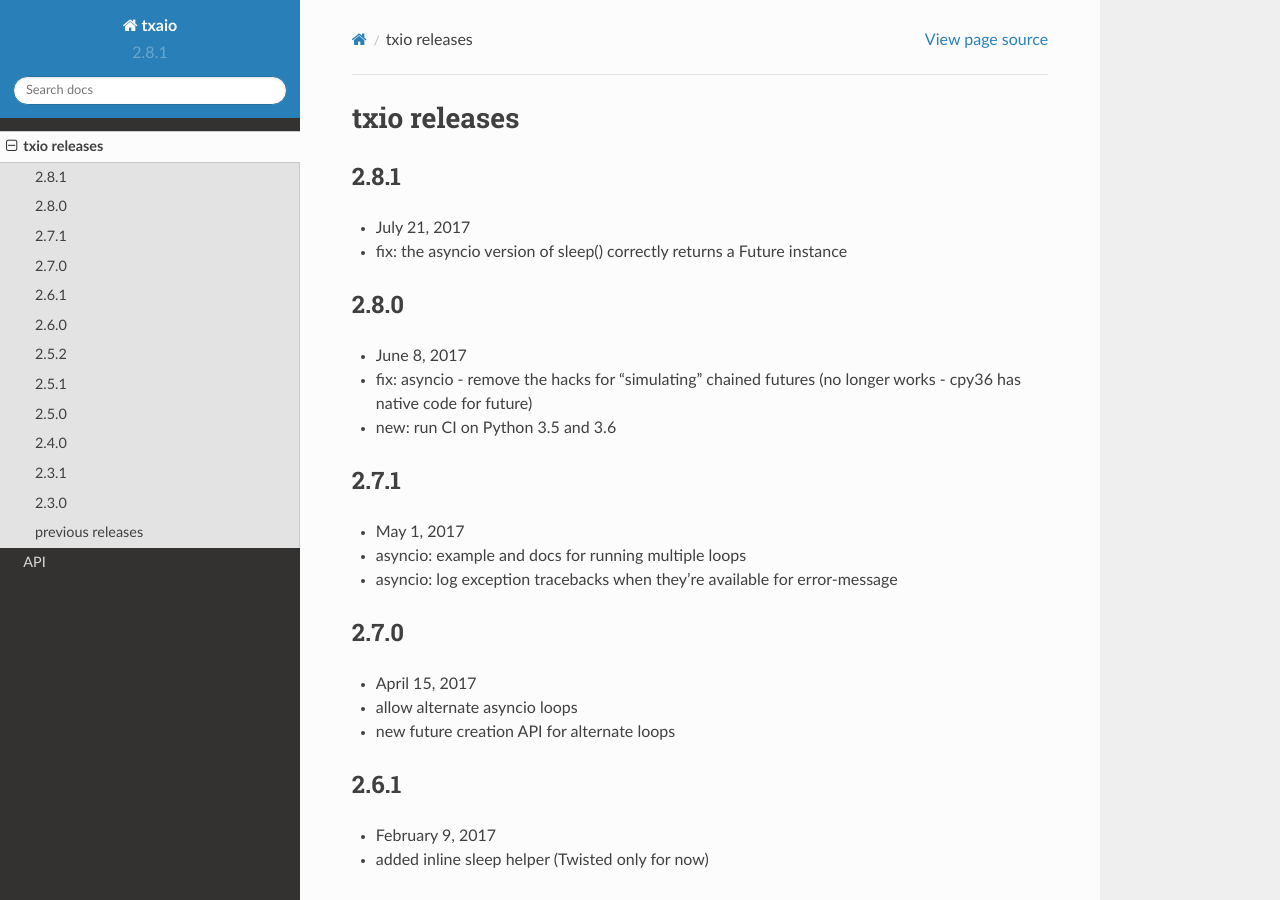
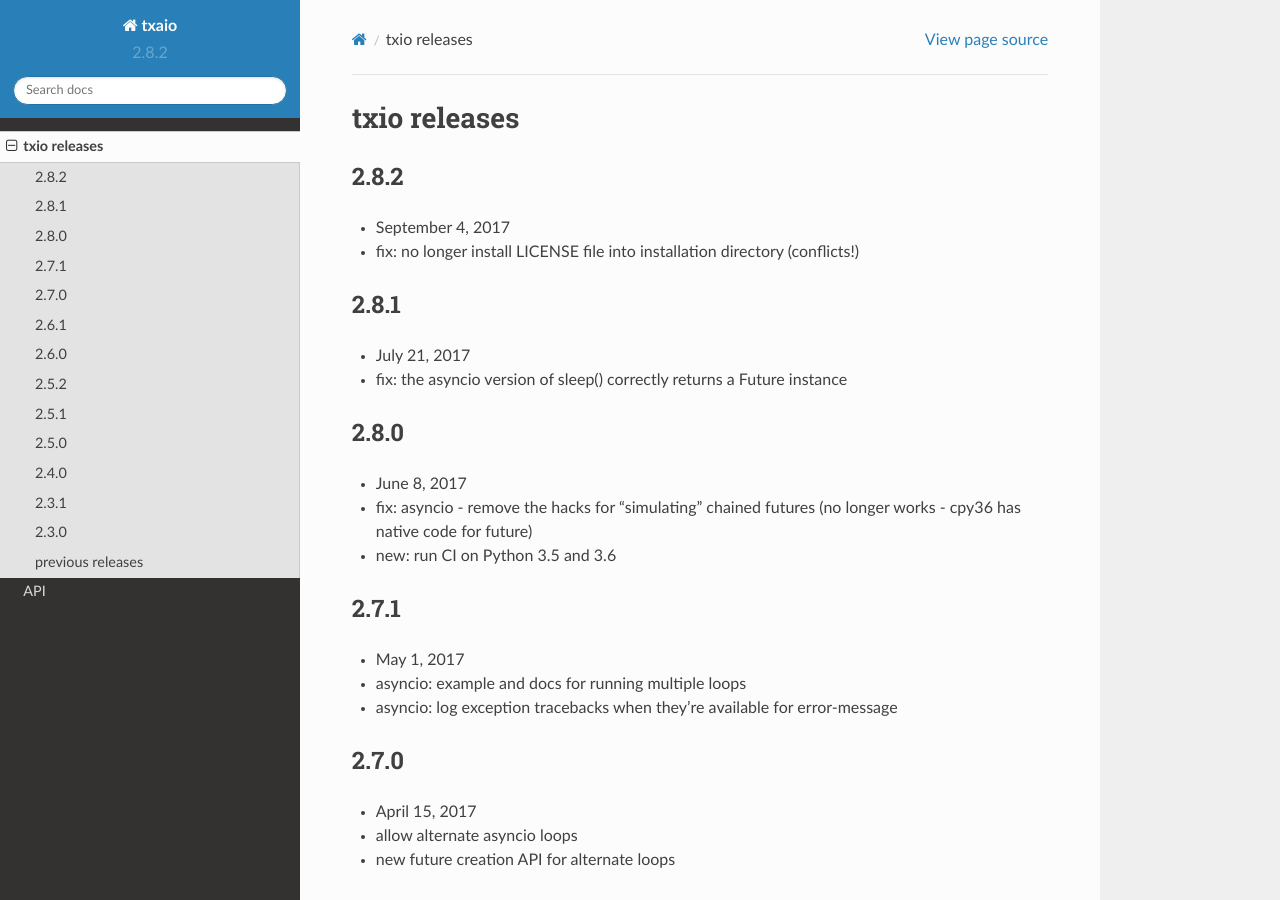
Before and after one commit to crossbario/txaio, a Sphinx documentation site: the page built from docs/releases.rst, in a window 1280 px wide and 900 px high. Built offline with Sphinx 7.4.7 and the Read the Docs theme 2.0.0, drawn with Linux system fonts in a browser that asks for light colours; pages that are not in the unit, such as notebooks, are missing from menus.

Commit message:
bump version; changelog

```diff
--- a/docs/releases.rst
+++ b/docs/releases.rst
@@ -1,5 +1,11 @@
 txio releases
 =============
+
+2.8.2
+-----
+
+- September 4, 2017
+- fix: no longer install LICENSE file into installation directory (conflicts!)
 
 2.8.1
 -----
--- a/txaio/_version.py
+++ b/txaio/_version.py
@@ -1 +1 @@
-__version__ = u'2.8.1'
+__version__ = u'2.8.2'
```
